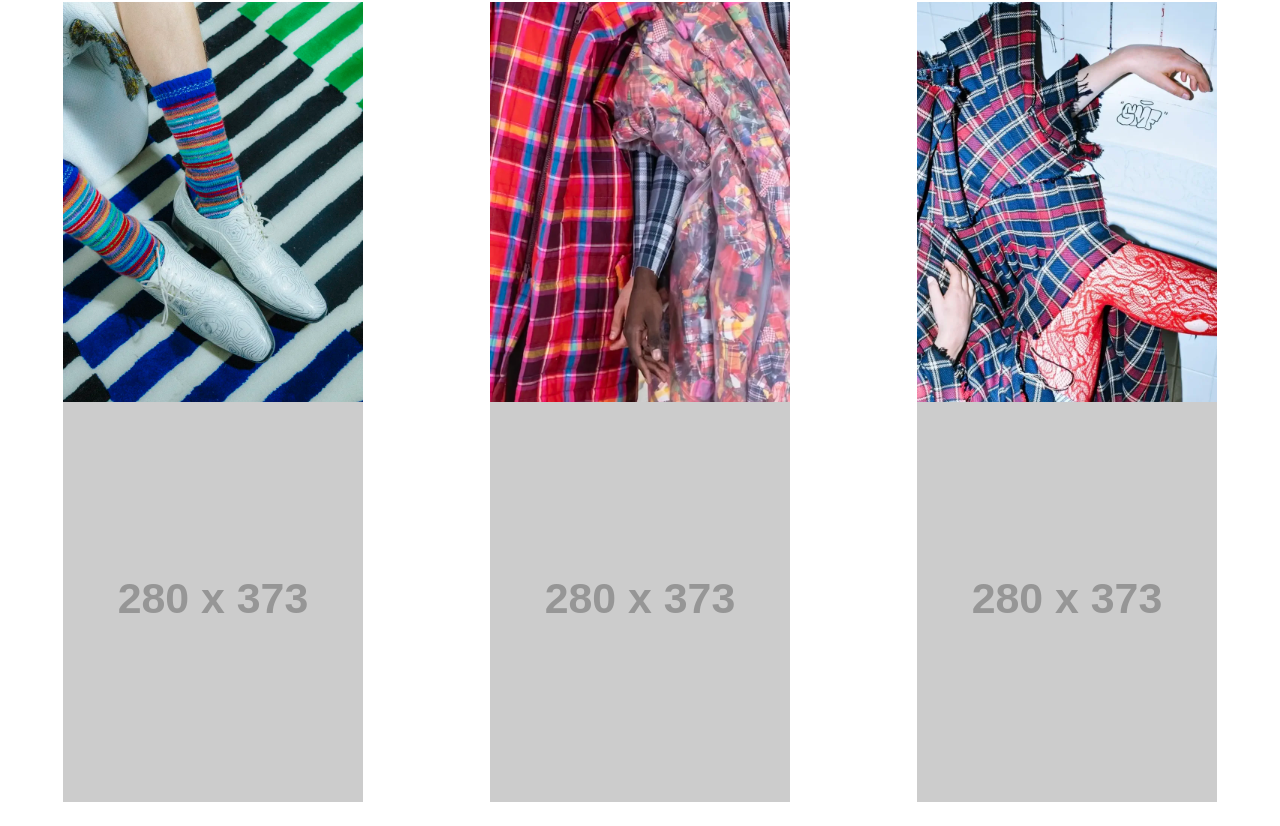
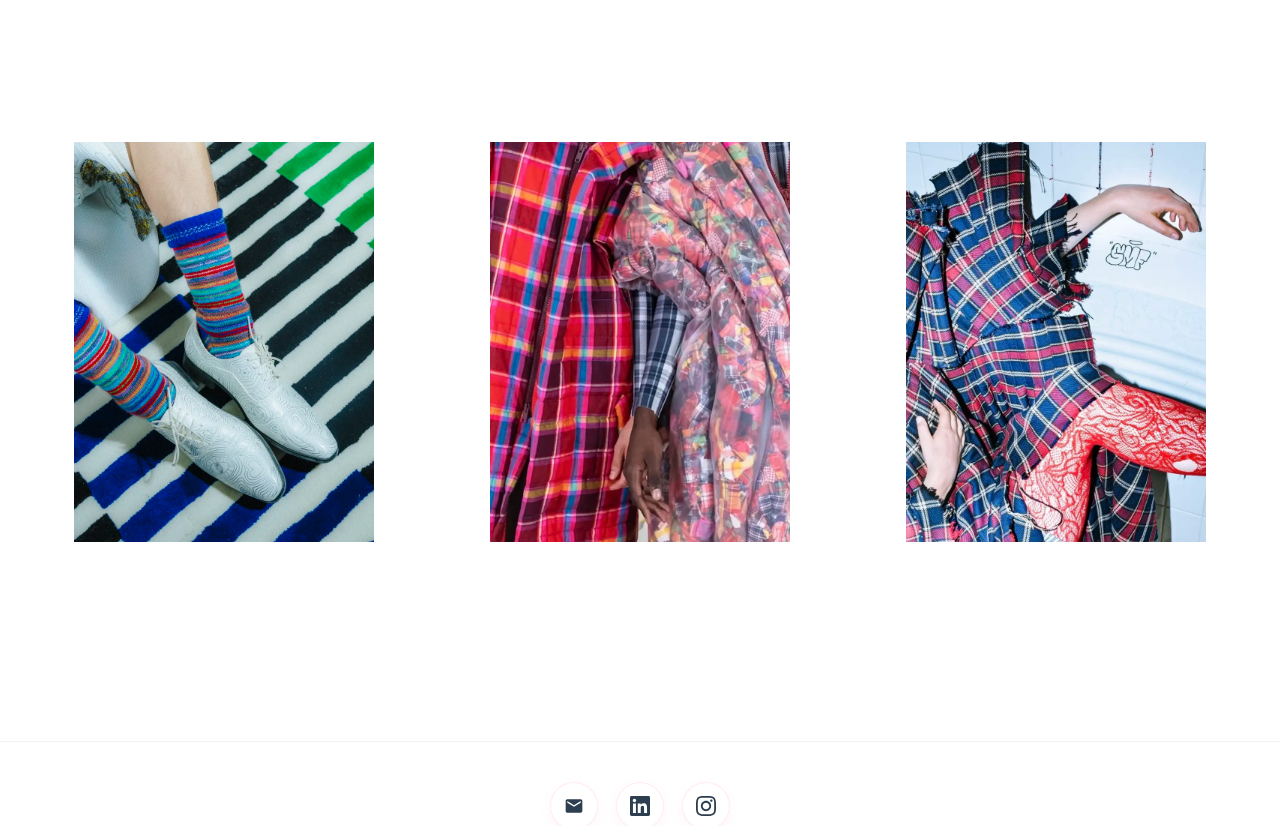
Before and after one commit to brentvervaet/anneliesannys-portfolio, a Vue app: page / in a window 1280 px wide. Shown: the part 1019-1845 px from the top of the page. Built offline with nearby package versions, Linux system fonts and the light colour scheme.

Commit message:
refactor: remove placeholder projects from JSON and adjust footer margin

```diff
--- a/src/components/AppFooter.vue
+++ b/src/components/AppFooter.vue
@@ -50,7 +50,7 @@
   background: #fff;
   padding: 40px 30px 60px;
   border-top: 1px solid rgba(0, 0, 0, 0.05);
-  margin-top: 80px;
+  /* margin-top: 80px; */
 }
 .footer-inner {
   max-width: 1400px;
--- a/src/data/projects.json
+++ b/src/data/projects.json
@@ -490,71 +490,5 @@
       }
     ],
     "thumbnailImage": "/images/BA1/Dress/med/dress01.webp"
-  },
-  {
-    "slug": "placeholder-project-1",
-    "title": "Placeholder Project 1",
-    "description": ["This is a placeholder project for testing purposes."],
-    "details": [
-      {
-        "Material": "Various materials"
-      },
-      {
-        "Color": "Multiple colors"
-      }
-    ],
-    "date": "2024",
-    "year": "Test",
-    "images": [
-      {
-        "src": "https://placehold.co/600x800/FFB6C1/FFFFFF?text=Project+1",
-        "alt": "Placeholder image 1"
-      }
-    ],
-    "thumbnailImage": "https://placehold.co/280x373/FFB6C1/FFFFFF?text=Project+1"
-  },
-  {
-    "slug": "placeholder-project-2",
-    "title": "Placeholder Project 2",
-    "description": ["This is another placeholder project for testing purposes."],
-    "details": [
-      {
-        "Material": "Various materials"
-      },
-      {
-        "Color": "Multiple colors"
-      }
-    ],
-    "date": "2024",
-    "year": "Test",
-    "images": [
-      {
-        "src": "https://placehold.co/600x800/E6E6FA/000000?text=Project+2",
-        "alt": "Placeholder image 2"
-      }
-    ],
-    "thumbnailImage": "https://placehold.co/280x373/E6E6FA/000000?text=Project+2"
-  },
-  {
-    "slug": "placeholder-project-3",
-    "title": "Placeholder Project 3",
-    "description": ["This is a third placeholder project for testing purposes."],
-    "details": [
-      {
-        "Material": "Various materials"
-      },
-      {
-        "Color": "Multiple colors"
-      }
-    ],
-    "date": "2024",
-    "year": "Test",
-    "images": [
-      {
-        "src": "https://placehold.co/600x800/FFFACD/000000?text=Project+3",
-        "alt": "Placeholder image 3"
-      }
-    ],
-    "thumbnailImage": "https://placehold.co/280x373/FFFACD/000000?text=Project+3"
   }
 ]
--- a/src/views/HomeView.vue
+++ b/src/views/HomeView.vue
@@ -245,15 +245,18 @@ onUnmounted(() => {
 /* ===== PORTFOLIO SECTION STYLES ===== */
 .portfolio-section {
   min-height: 100lvh;
-  padding: 60px 0;
+  padding: 2rem;
   position: relative;
   z-index: 2;
   border-top: 1px solid black;
+  align-content: center;
 }
 
 .portfolio-grid {
   display: grid;
-  grid-template-columns: repeat(3, 1fr);
+  grid-template-columns: 1fr;
+  gap: 2rem;
+  justify-items: center;
 }
 
 /* ===== PROJECT CARD STYLES ===== */
@@ -261,31 +264,6 @@ onUnmounted(() => {
   opacity: 0;
   animation: fadeIn 0.8s ease-out forwards;
   transition: transform 0.4s ease;
-}
-
-/* TODO: Creative scattered positioning */
-.project-card:nth-child(1) {
-  transform: translateX(0px) translateY(0px);
-}
-
-.project-card:nth-child(2) {
-  transform: translateX(0px) translateY(0px);
-}
-
-.project-card:nth-child(3) {
-  transform: translateX(0px) translateY(0px);
-}
-
-.project-card:nth-child(4) {
-  transform: translateX(0px) translateY(0px);
-}
-
-.project-card:nth-child(5) {
-  transform: translateX(0px) translateY(0px);
-}
-
-.project-card:nth-child(6) {
-  transform: translateX(0px) translateY(0px);
 }
 
 .project-link {
@@ -360,15 +338,25 @@ onUnmounted(() => {
   /* small phones */
 }
 
+/* TODO: Creative scattered positioning */
 @media (min-width: 768px) {
-  /* tablets */
+  .portfolio-grid {
+    grid-template-columns: repeat(2, 1fr);
+  }
+
+  /* .project-card:nth-child(1) {
+    transform: translateX(-0.5rem) translateY(0.5rem);
+  }
+  .project-card:nth-child(2) {
+    transform: translateX(0.5rem) translateY(-1rem);
+  }
+  .project-card:nth-child(3) {
+    transform: translateX(-1rem) translateY(0.75rem);
+  } */
 }
 
+/* desktop and up: more expressive stagger */
 @media (min-width: 1024px) {
-  /* small desktops */
-}
-
-@media (min-width: 1025px) {
   .project-card:hover .project-image {
     transform: scale(1.05);
   }
@@ -376,6 +364,22 @@ onUnmounted(() => {
   .project-card:hover .project-overlay {
     opacity: 1;
   }
+  .portfolio-grid {
+    grid-template-columns: repeat(3, 1fr);
+  }
+  /*
+  .project-card:nth-child(1) {
+    transform: translateX(-1rem) translateY(1rem);
+  }
+  .project-card:nth-child(2) {
+    transform: translateX(1rem) translateY(-1rem);
+  }
+  .project-card:nth-child(3) {
+    transform: translateX(-1.5rem) translateY(1.25rem);
+  }
+  .project-card:nth-child(4) {
+    transform: translateX(1.25rem) translateY(-0.75rem);
+  } */
 }
 
 @media (min-width: 1440px) {
```
